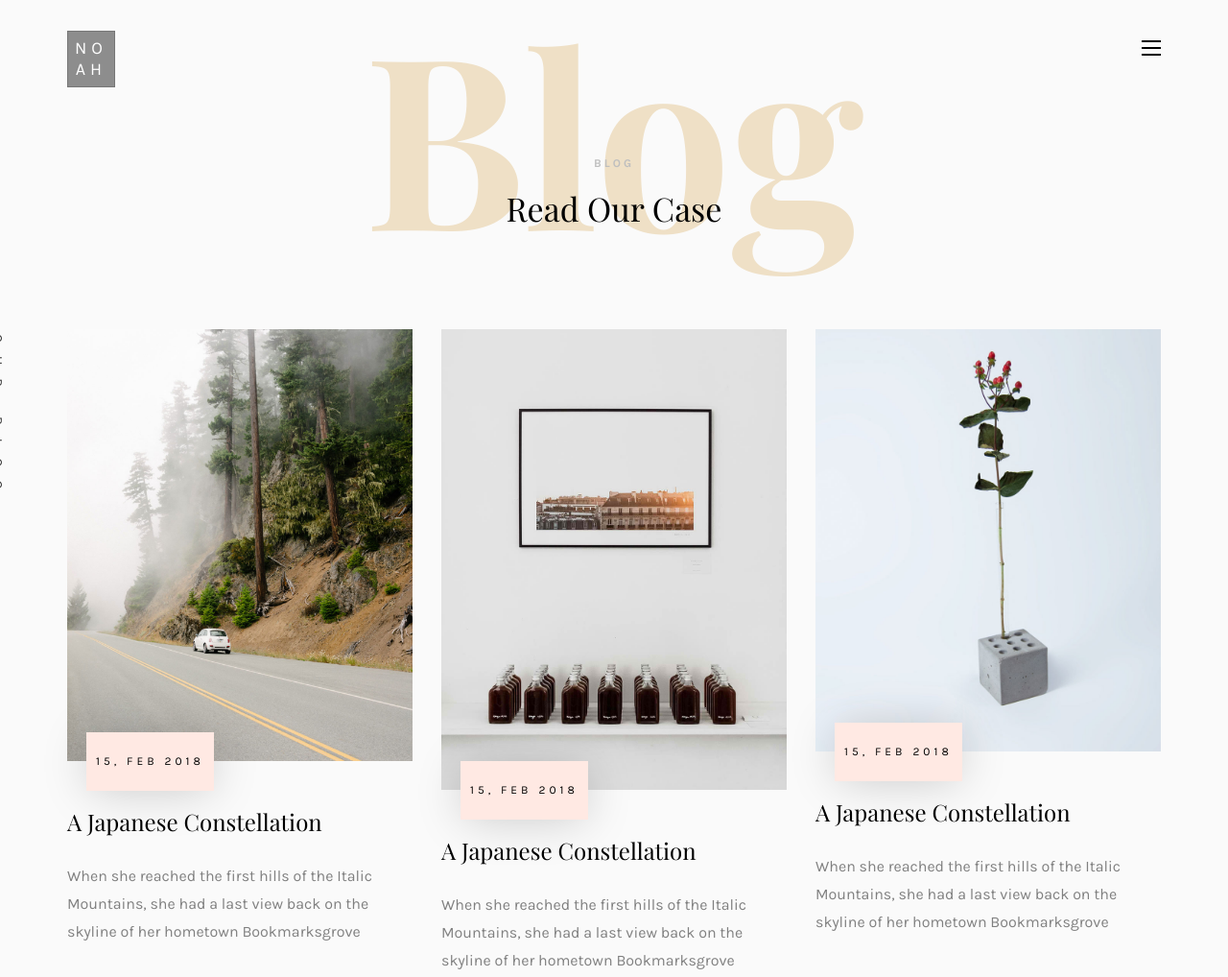
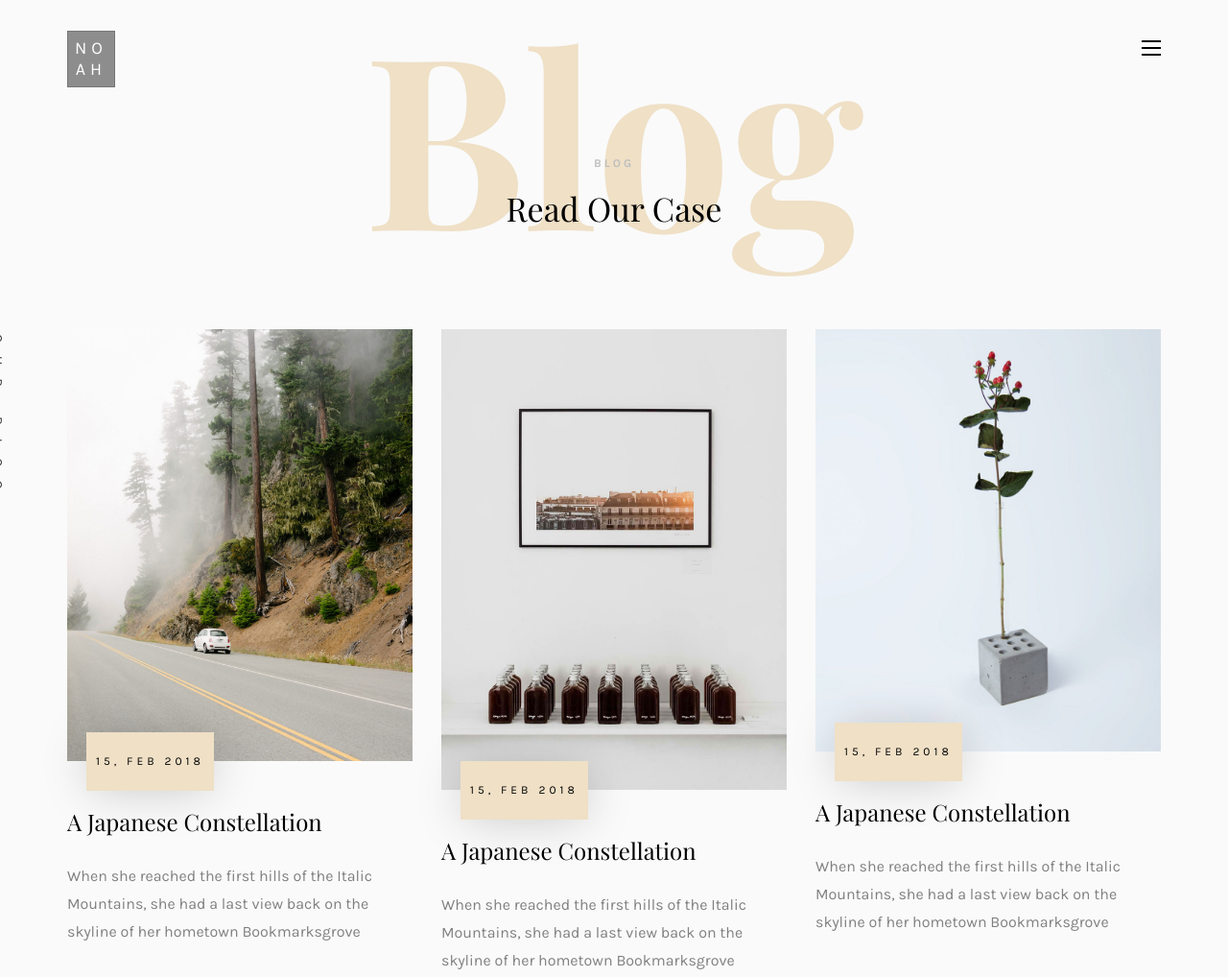
Before and after one commit to nadyatyandra/nadyatyandra.github.io, a plain HTML site: page blog.html in a window 1280 px wide. Shown: the top 1018 px of the page at 96% size. Drawn offline with nearby package versions, Linux system fonts and the light colour scheme; files whose address does not match are found by name; a web font is replaced by a local one.

Commit message:
bg color for carousel

```diff
--- a/css/style.css
+++ b/css/style.css
@@ -903,7 +903,7 @@ header {
       position: absolute;
       top: -80px;
       left: 20px;
-      background: #FFE9E3;
+      background: #EFE0C6;
       color: #000;
       padding: 20px 10px;
       font-size: 12px;
```
